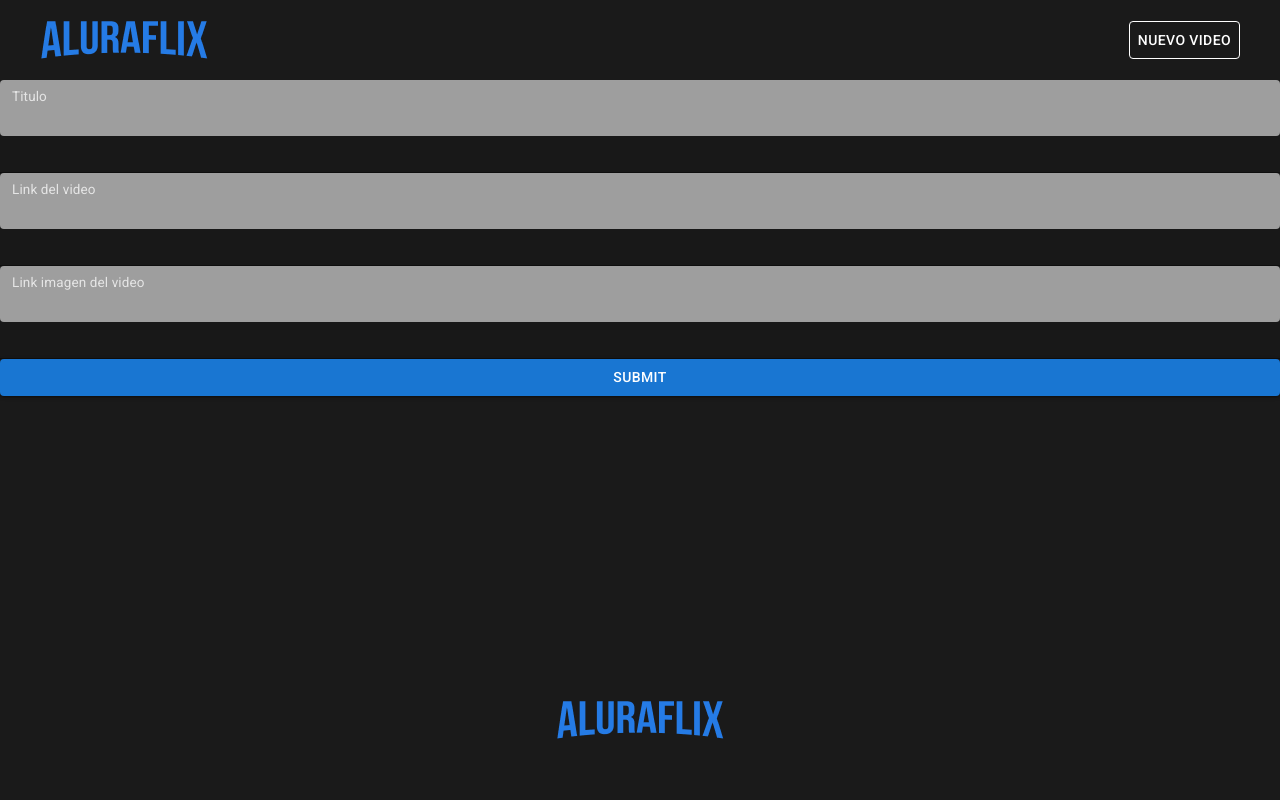
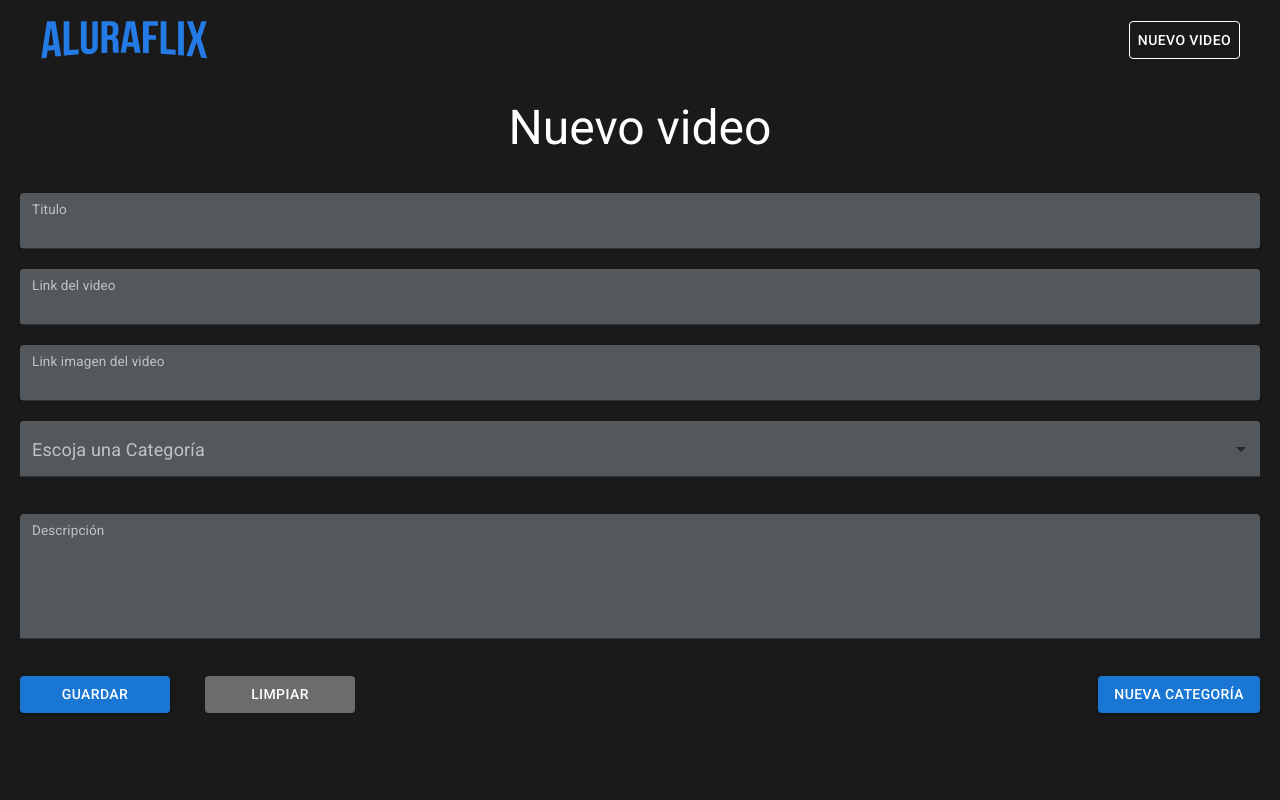
Before and after one commit to feroscardona/aluraflix, a React (Create React App) app: page / in a window 1280 px wide. Shown: the top 800 px of the page. Built offline with nearby package versions, Linux system fonts and the light colour scheme.

Commit message:
registrocategoria con validacion comopleta

```diff
--- a/src/App.js
+++ b/src/App.js
@@ -1,6 +1,5 @@
 import GlobalStyle from "./GlobalStyle";
 import Header from "./conponents/Header";
-import { MiButton } from "./conponents/Botton";
 import { Footer } from "./conponents/Footer";
 import { Defaultpage } from "./conponents/Defaultpage";
 
@@ -10,9 +9,7 @@ function App() {
   return (
     <main>
       <GlobalStyle/>
-      <Header>
-        {window.innerWidth > 375 && <MiButton fontColor={"white"} colorBorder={"White"} >Nuevo video</MiButton>}
-      </Header>
+      <Header/>
       <Defaultpage/>
       <Footer/>
     </main>
--- /dev/null
+++ b/src/Context.js
@@ -0,0 +1,25 @@
+import { createContext } from "react";
+import { useFormik } from "formik";
+import validation from "./validaciones";
+
+export const CounterContext = createContext();
+
+export const CounterFormik = ({children})=>{
+    const formik = useFormik({
+        initialValues: {
+          title: '',
+          urlVideo: '',
+          urlImg: "",
+          textArea:"",
+          select:"",
+        },
+        validationSchema: validation,
+        onSubmit: (values) => {
+          alert(JSON.stringify(values, null, 2));
+
+        },
+      });
+    return <CounterContext.Provider value={formik}>
+        {children}
+    </CounterContext.Provider>
+}
--- a/src/conponents/CampoTexto/index.jsx
+++ b/src/conponents/CampoTexto/index.jsx
@@ -1,21 +1,22 @@
 import styled from "styled-components";
 import { TextField } from "@mui/material";
-import { colorGrayLighter, grisMedio } from "../Ui/Variables";
+import { colorGrayLighter, grisOscuro } from "../Ui/Variables";
 
 
 const CampoTexto = styled(TextField)`
     input{
         background-color: ${colorGrayLighter};
         border-radius: 4px;
-        margin-bottom:37px;
+
     }
 
     label{
-        color: ${grisMedio};
+        color: ${grisOscuro};
         font-weight: 300;
         font-size: 18px;
     }
 
+
 `
 
 export default CampoTexto;
--- a/src/conponents/Defaultpage/index.jsx
+++ b/src/conponents/Defaultpage/index.jsx
@@ -1,6 +1,7 @@
 import styled from "styled-components";
 import { colorGrayDark } from "../Ui/Variables";
 import RegistoCategoria from "../Registro/RegistroCategoria";
+import { CounterFormik } from "../../Context";
 
 
 
@@ -14,8 +15,10 @@ const StyleDefault = styled.section`
 
 export const Defaultpage = ()=>{
     return (
-        <StyleDefault>
-          <RegistoCategoria/>
-        </StyleDefault>
+        <CounterFormik>
+            <StyleDefault>
+                <RegistoCategoria/>
+            </StyleDefault>
+        </CounterFormik>
     )
 }
--- a/src/conponents/Header/index.jsx
+++ b/src/conponents/Header/index.jsx
@@ -1,5 +1,5 @@
 import styled from "styled-components";
-
+import { MiButton } from "../Botton";
 import logo from "../../img/logo_AluraFlix.png"
 
 import { colorGrayDark } from "../Ui/Variables";
@@ -23,11 +23,11 @@ const StyleImg = styled.img`
 
 
 
-const Header = ({children })=>{
+const Header = ()=>{
     return (
         <StyleHeader>
             <StyleImg src={logo} alt="logo"/>
-             {children }
+             {window.innerWidth > 375 && <MiButton fontColor={"white"} colorBorder={"White"} >Nuevo video</MiButton>}
         </StyleHeader>
 
     )
--- a/src/conponents/Home_carrusel/VideoCard/index.jsx
+++ b/src/conponents/Home_carrusel/VideoCard/index.jsx
@@ -32,9 +32,7 @@ const BoxVideo = styled.div`
 width: 55%;
 border: solid 2px aqua;
 
-button{
-    display: none;
-}
+
 @media screen and (max-width: 769px) {
         width: 100%;
     }
--- a/src/conponents/Registro/RegistroCategoria/index.js
+++ b/src/conponents/Registro/RegistroCategoria/index.js
@@ -1,30 +1,28 @@
 import React from 'react';
-import { useFormik} from 'formik';
-import validation from '../../../validaciones';
+import { useContext } from 'react';
+import { CounterContext } from '../../../Context';
 import  Button  from '@mui/material/Button';
 import CampoTexto from '../../CampoTexto';
-
-
+import BasicSelect from '../../Select';
+import { Box} from '@mui/material';
+import Typography from '@mui/material/Typography';
+import { colorGrayLighter } from '../../Ui/Variables';
 
 
 const RegistroCategoria = () => {
-  const formik = useFormik({
-    initialValues: {
-      title: '',
-      urlVideo: '',
-      urlImg: "",
-    },
-    validationSchema: validation,
-    onSubmit: (values) => {
-      alert(JSON.stringify(values, null, 2));
-
-    },
-  });
+  const formik = useContext(CounterContext)
 
   return (
-    <div>
-      <form onSubmit={formik.handleSubmit}>
+
+      <Box component="form"
+
+        sx={{padding:"20px"}}
+       onSubmit={formik.handleSubmit}>
+        <Typography variant='h3' component="h2" align='center' color="white" marginBottom="37px">
+          Nuevo video
+        </Typography>
         <CampoTexto
+          sx={{paddingBottom:"20px"}}
           InputLabelProps={{
             shrink: true,
           }}
@@ -39,6 +37,7 @@ const RegistroCategoria = () => {
           helperText={formik.touched.title && formik.errors.title}
         />
         <CampoTexto
+          sx={{paddingBottom:"20px"}}
           variant="filled"
           InputLabelProps={{
             shrink: true,
@@ -55,6 +54,7 @@ const RegistroCategoria = () => {
         />
 
         <CampoTexto
+          sx={{paddingBottom:"20px"}}
           variant="filled"
           InputLabelProps={{
             shrink: true,
@@ -69,13 +69,72 @@ const RegistroCategoria = () => {
           helperText={formik.touched.urlImg && formik.errors.urlImg}
 
         />
+        <BasicSelect/>
+        <CampoTexto
+          sx={{ backgroundColor:`${colorGrayLighter}`, marginBottom:"37px", borderRadius:"4px",
+          ":hover":{
+            backgroundColor:`${colorGrayLighter}`
+          },
 
+          "div":{
+            backgroundColor:`${colorGrayLighter}`
+          },
+          "p":{
+            backgroundColor:"transparent"
+          }
+        }}
+          variant="filled"
+          InputLabelProps={{
+            shrink: true,
+          }}
+          fullWidth
+          multiline
+          rows={4}
+          label="Descripción"
+          name='textArea'
+          value={formik.values.textArea}
+          onChange={formik.handleChange}
+          error={formik.touched.textArea && Boolean(formik.errors.textArea)}
+          helperText={formik.touched.textArea && formik.errors.textArea}
+        />
+        <Box sx={{
+          display:'flex',
+          justifyContent:'space-between',
+          flexWrap:"wrap",
+          paddingBottom:"130px"
+          }}>
+          <Box sx={{display:"flex",flexWrap:"wrap",gap:"5px", marginBottom:"30px"}}>
+          <Button sx={{width:"150px",marginRight:"30px"}}color="primary" variant="contained"  type="submit">
+            Guardar
+          </Button>
+          <Button
+            sx={{
+              backgroundColor:"#9e9e9e9e",
+              color:"white",
+              width:"150px"
+            }}
+            hidden
+          >
+            Limpiar
+         </Button>
+          </Box>
+          {window.innerWidth > 375 ?
+          <Box >
+          <Button sx={{width:"100%"}} color="primary" variant="contained">
+            Nueva Categoría
+          </Button>
+          </Box>:
+                    <Box sx={{width:"100%"}}>
+                    <Button sx={{width:"100%"}} color="primary" variant="contained">
+                      Nueva Categoría
+                    </Button>
+                    </Box>
+          }
 
-        <Button color="primary" variant="contained" fullWidth type="submit">
-          Submit
-        </Button>
-      </form>
-    </div>
+        </Box>
+
+      </Box>
+
   );
 };
 export default RegistroCategoria;
--- /dev/null
+++ b/src/conponents/Select/index.jsx
@@ -0,0 +1,67 @@
+import { useContext} from 'react';
+import { CounterContext } from '../../Context';
+import Box from '@mui/material/Box';
+import MenuItem from '@mui/material/MenuItem';
+import { TextField } from '@mui/material';
+import { colorGrayLighter, grisOscuro } from '../Ui/Variables';
+
+
+
+const profesiones= [
+    'Fron-ent',
+    'Back-ent',
+    'mobile',
+    'Ralph Hubbard',
+    'Omar Alexander',
+    'Carlos Abbott',
+    'Miriam Wagner',
+    'Bradley Wilkerson',
+    'Virginia Andrews',
+    'Kelly Snyder',
+  ];
+
+export default function BasicSelect() {
+
+  const formik = useContext(CounterContext);
+
+
+  return (
+    <Box sx={{ minWidth: 120 , marginBottom:"37px" }} >
+
+      <TextField
+      sx={{
+        width:"100%",
+        borderRadius:"4px",
+        ".MuiInputLabel-root":{
+          color: `${grisOscuro}`,
+          fontWeight: "300",
+          fontSize: "18px",
+        },
+        ".MuiInputBase-root":{
+          backgroundColor:`${colorGrayLighter}`
+        },
+        ".MuiInputBase-root:hover":{
+          backgroundColor:`${colorGrayLighter}`
+        }
+      }}
+          id="select"
+          variant='filled'
+          name='select'
+          select
+          label="Escoja una Categoría"
+          value={formik.values.select}
+          error={formik.touched.title && Boolean(formik.errors.title)}
+          helperText={formik.touched.title && formik.errors.title}
+          onChange={formik.handleChange}
+        >
+          {profesiones.map((opcion,index) => (
+            <MenuItem
+            key={index} value={opcion}>
+              {opcion}
+            </MenuItem>
+          ))}
+        </TextField>
+
+    </Box>
+  );
+}
--- a/src/conponents/Ui/Variables.js
+++ b/src/conponents/Ui/Variables.js
@@ -10,7 +10,7 @@ export const colorDataScience = "#9CD33B";
 export const colorGrayDark = "#000000E5";
 export const colorGrayMedium = "#00000099";
 export const colorGrayLight = "#00000080";
-export const colorGrayLighter = "#9E9E9E";
+export const colorGrayLighter = "#53585D";
 export const grisOscuro = "#C2C2C2";
 export const grisMedio = "#E5E5E5";
 export const grisclaro = "#F5F5F5";
--- a/src/validaciones.js
+++ b/src/validaciones.js
@@ -9,7 +9,13 @@ const validation = yup.object().shape({
       .required("Campo requerido"),
       urlImg: yup
       .string()
-      .required("Campo requerido")
+      .required("Campo requerido"),
+      textArea: yup
+      .string()
+      .required("campo requerido"),
+      select: yup
+      .string()
+      .required("campo requerido")
   });
 
   export default validation;
```
